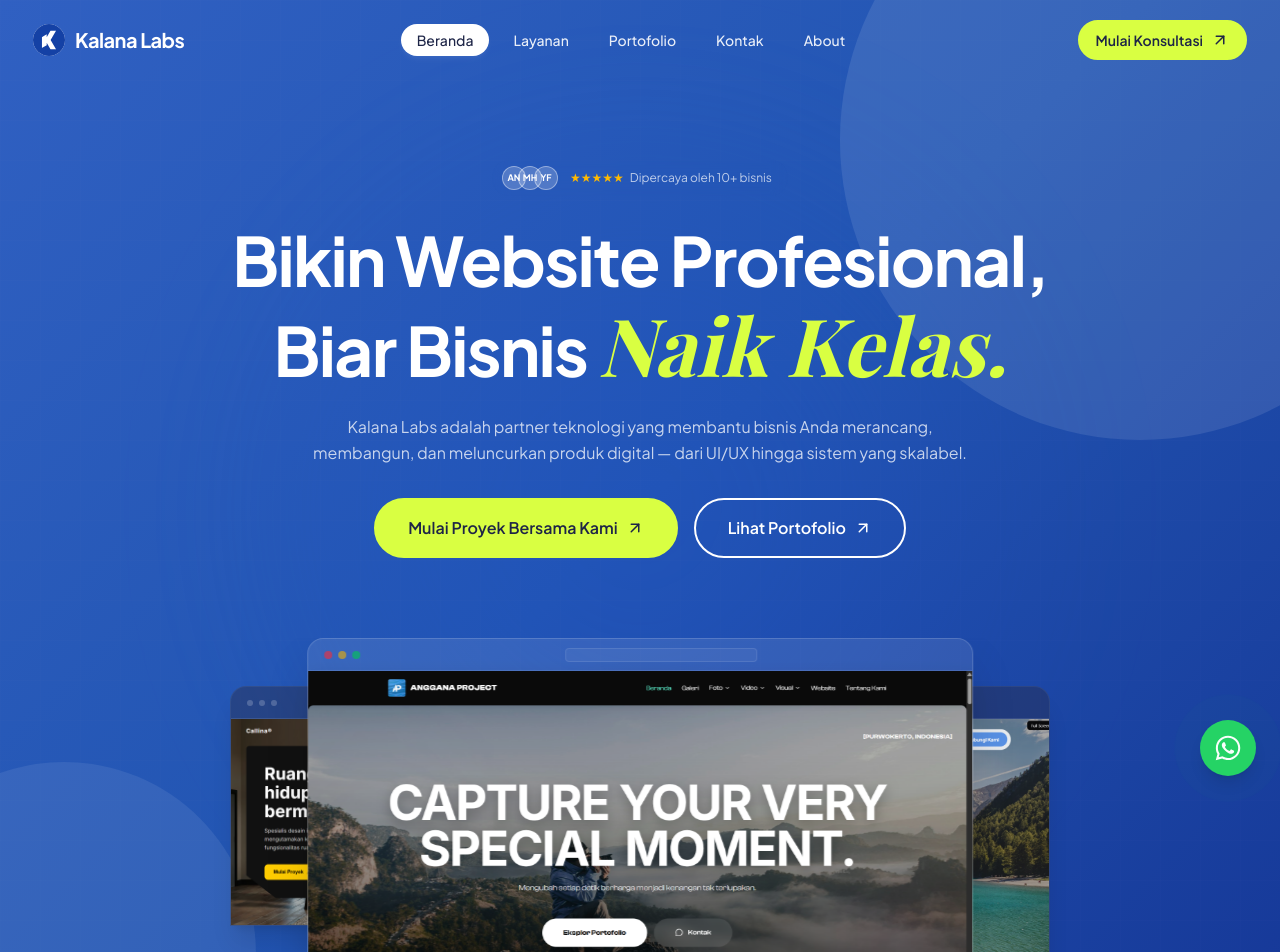
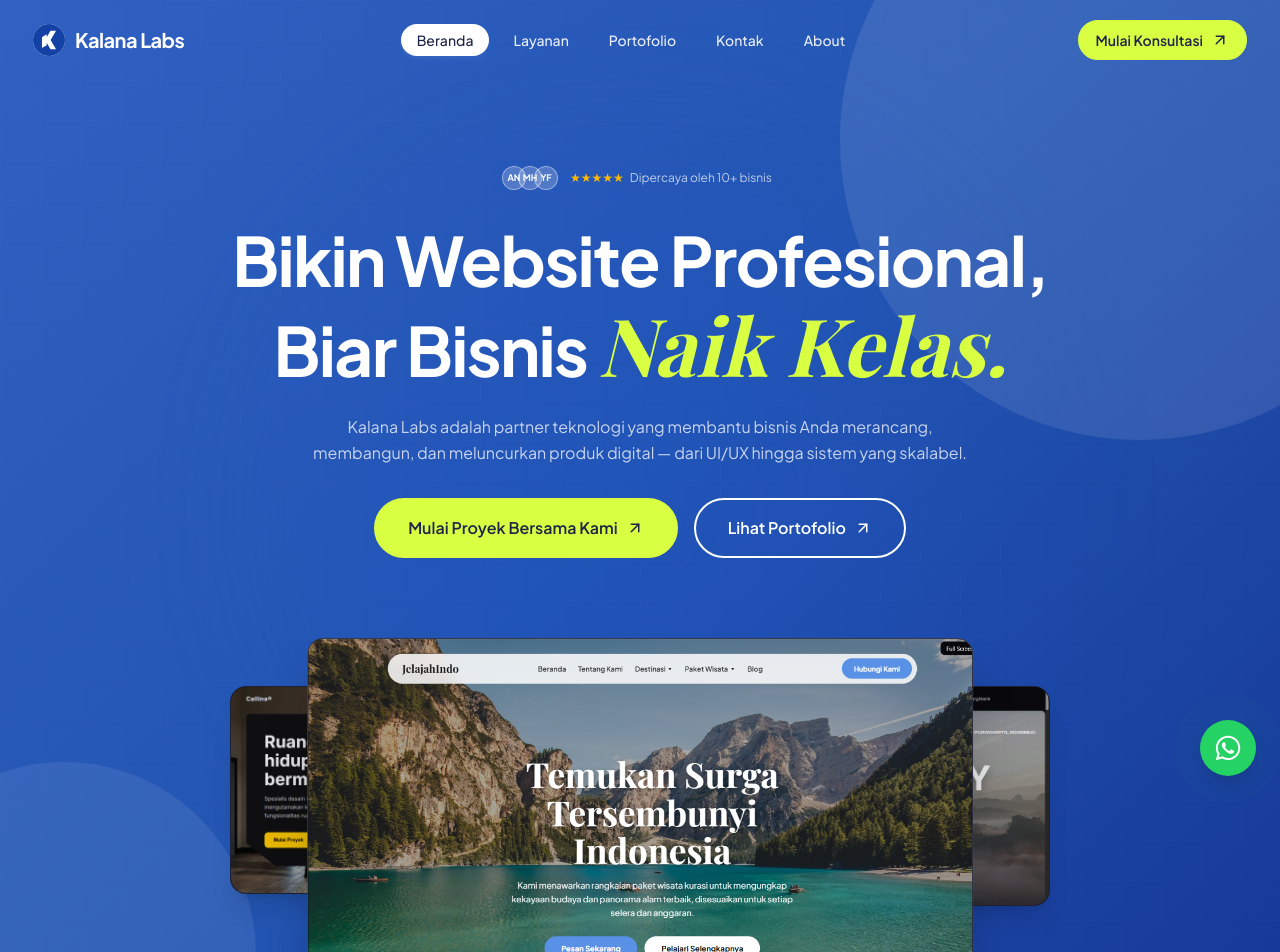
Before and after one commit to kendikadimas/kalanalabs, a Next.js app: page / in a window 1280 px wide. Shown: the top 952 px of the page. Built offline with nearby package versions, Linux system fonts and the light colour scheme.

Commit message:
design: set tourtravel as main center image in Hero and remove browser headers

```diff
--- a/src/components/sections/HeroSection.tsx
+++ b/src/components/sections/HeroSection.tsx
@@ -86,61 +86,35 @@ export default function HeroSection() {
         {/* Empty Mockups Area (Just spaces/skeletons styled elegantly at the bottom) */}
         <div className="w-full max-w-5xl mt-16 lg:mt-20 relative h-[180px] sm:h-[300px] lg:h-[380px] overflow-hidden animate-fade-in-up animation-delay-400">
           {/* Main Mockup (Center) */}
-          <div className="absolute left-1/2 -translate-x-1/2 top-0 w-[75%] sm:w-[65%] rounded-t-2xl border border-white/20 bg-white/5 backdrop-blur-md shadow-2xl z-20 overflow-hidden flex flex-col">
-            {/* Browser Header */}
-            <div className="h-8 border-b border-white/10 px-4 flex items-center gap-1.5 shrink-0 bg-white/5">
-              <div className="w-2 h-2 rounded-full bg-red-500/60" />
-              <div className="w-2 h-2 rounded-full bg-yellow-500/60" />
-              <div className="w-2 h-2 rounded-full bg-green-500/60" />
-              <div className="mx-auto w-32 sm:w-48 h-3.5 rounded bg-white/5 border border-white/10" />
-            </div>
-            {/* Content Space */}
-            <div className="w-full overflow-hidden relative bg-[#05081c]">
-              <img
-                src="/assets/images/anggana.png"
-                alt="Anggana Project Mockup"
-                className="w-full h-auto block"
-                loading="eager"
-              />
-            </div>
+          <div className="absolute left-1/2 -translate-x-1/2 top-0 w-[75%] sm:w-[65%] rounded-2xl border border-white/20 shadow-2xl z-20 overflow-hidden bg-[#05081c]">
+            <img
+              src="/assets/images/tourtravel.png"
+              alt="Tour & Travel Project Mockup"
+              className="w-full h-auto block"
+              loading="eager"
+            />
           </div>
 
           {/* Left Mockup (Behind left) */}
-          <div className="absolute left-[5%] sm:left-[10%] top-8 sm:top-12 w-[45%] rounded-t-2xl border border-white/10 bg-[#0d1230]/40 backdrop-blur-md shadow-xl z-10 overflow-hidden flex flex-col">
-            {/* Browser Header */}
-            <div className="h-8 border-b border-white/10 px-4 flex items-center gap-1.5 shrink-0 bg-white/5">
-              <div className="w-1.5 h-1.5 rounded-full bg-white/20" />
-              <div className="w-1.5 h-1.5 rounded-full bg-white/20" />
-              <div className="w-1.5 h-1.5 rounded-full bg-white/20" />
-            </div>
-            {/* Content Space */}
-            <div className="w-full overflow-hidden relative bg-[#05081c]">
-              <img
-                src="/assets/images/furniture.png"
-                alt="Furniture Project Mockup"
-                className="w-full h-auto block"
-                loading="eager"
-              />
-            </div>
+          <div className="absolute left-[5%] sm:left-[10%] top-8 sm:top-12 w-[45%] rounded-2xl border border-white/10 shadow-xl z-10 overflow-hidden bg-[#05081c]">
+            <img
+              src="/assets/images/furniture.png"
+              alt="Furniture Project Mockup"
+              className="w-full h-auto block"
+              loading="eager"
+              style={{ opacity: 0.9 }}
+            />
           </div>
 
           {/* Right Mockup (Behind right) */}
-          <div className="absolute right-[5%] sm:right-[10%] top-8 sm:top-12 w-[45%] rounded-t-2xl border border-white/10 bg-[#0d1230]/40 backdrop-blur-md shadow-xl z-10 overflow-hidden flex flex-col">
-            {/* Browser Header */}
-            <div className="h-8 border-b border-white/10 px-4 flex items-center gap-1.5 shrink-0 bg-white/5">
-              <div className="w-1.5 h-1.5 rounded-full bg-white/20" />
-              <div className="w-1.5 h-1.5 rounded-full bg-white/20" />
-              <div className="w-1.5 h-1.5 rounded-full bg-white/20" />
-            </div>
-            {/* Content Space */}
-            <div className="w-full overflow-hidden relative bg-[#05081c]">
-              <img
-                src="/assets/images/tourtravel.png"
-                alt="Tour & Travel Project Mockup"
-                className="w-full h-auto block"
-                loading="eager"
-              />
-            </div>
+          <div className="absolute right-[5%] sm:right-[10%] top-8 sm:top-12 w-[45%] rounded-2xl border border-white/10 shadow-xl z-10 overflow-hidden bg-[#05081c]">
+            <img
+              src="/assets/images/anggana.png"
+              alt="Anggana Project Mockup"
+              className="w-full h-auto block"
+              loading="eager"
+              style={{ opacity: 0.9 }}
+            />
           </div>
         </div>
       </div>
```
Also changed, not shown: 1 other file (tests, documents, lock files or other folders).
